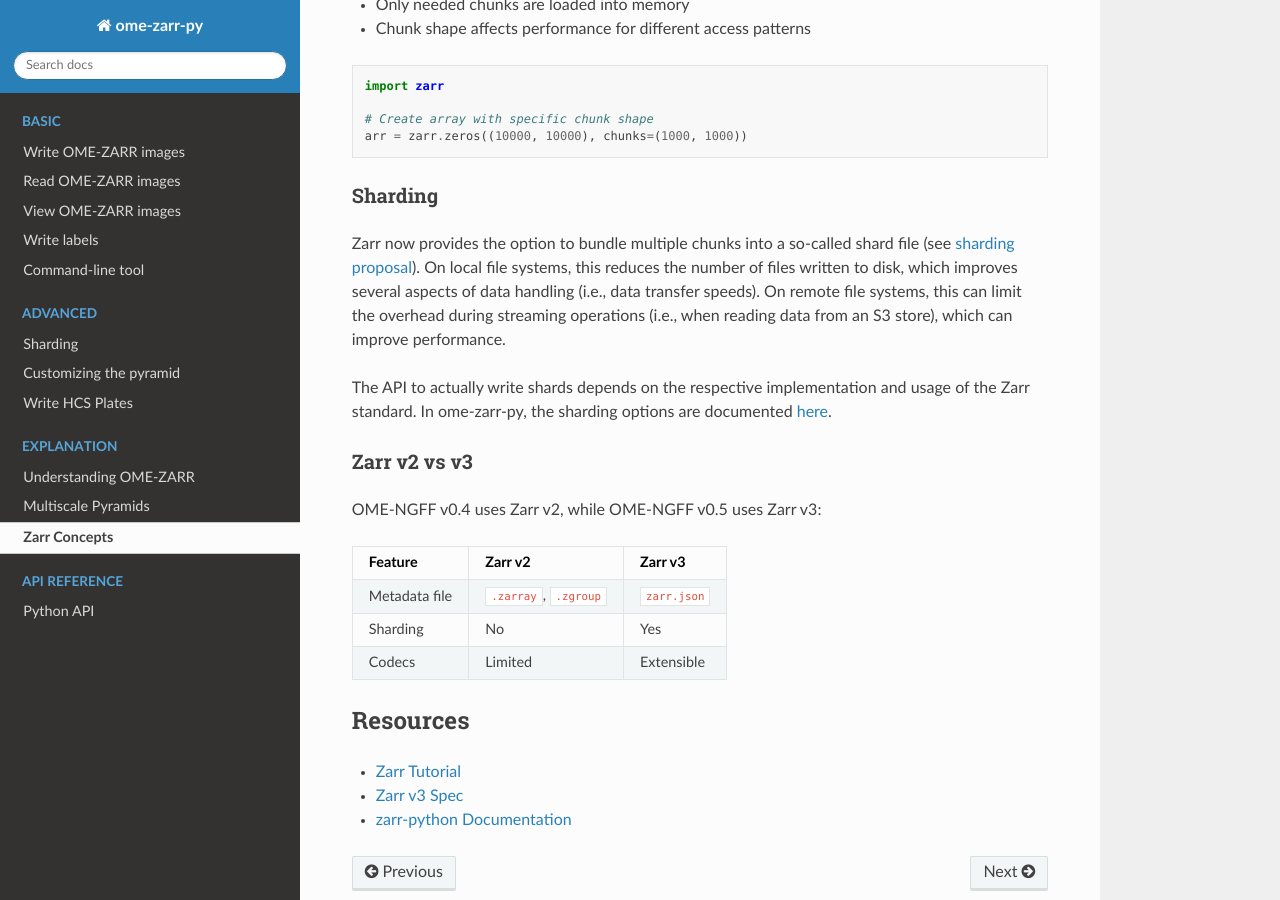
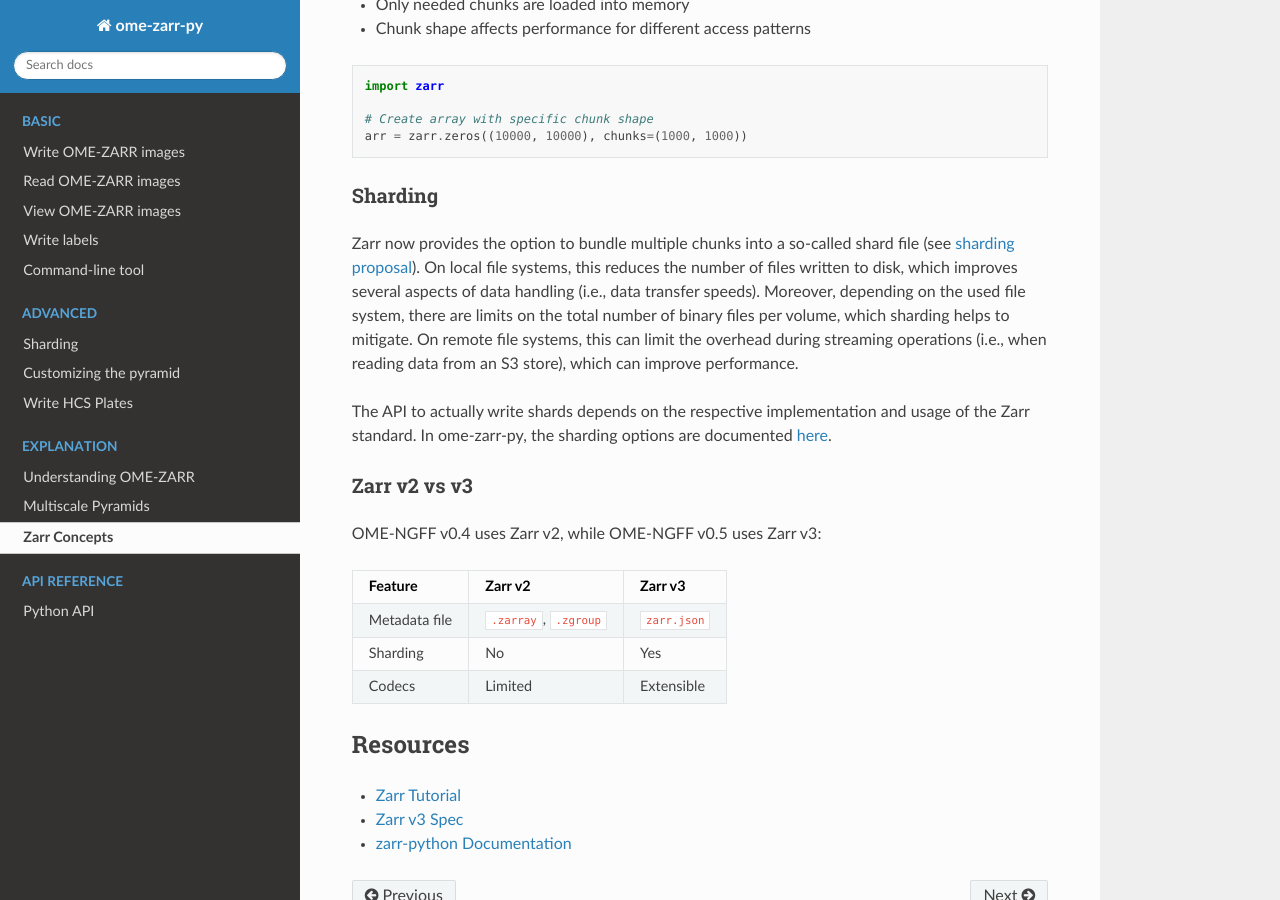
Before and after one commit to ome/ome-zarr-py, a Sphinx documentation site: the page built from docs/source/explanation/zarr_concepts.md, in a window 1280 px wide and 900 px high, scrolled down 805 px. Built offline with Sphinx 7.4.7 and the Read the Docs theme 3.1.0, drawn with Linux system fonts in a browser that asks for light colours.

Commit message:
docs: add note on file number limit

```diff
--- a/docs/source/explanation/zarr_concepts.md
+++ b/docs/source/explanation/zarr_concepts.md
@@ -32,7 +32,7 @@ arr = zarr.zeros((10000, 10000), chunks=(1000, 1000))
 
 ### Sharding
 Zarr now provides the option to bundle multiple chunks into a so-called shard file (see [sharding proposal](https://zarr.dev/zeps/accepted/ZEP0002.html)).
-On local file systems, this reduces the number of files written to disk, which improves several aspects of data handling (i.e., data transfer speeds).
+On local file systems, this reduces the number of files written to disk, which improves several aspects of data handling (i.e., data transfer speeds). Moreover, depending on the used file system, there are limits on the total number of binary files per volume, which sharding helps to mitigate.
 On remote file systems, this can limit the overhead during streaming operations (i.e., when reading data from an S3 store), which can improve performance.
 
 The API to actually write shards depends on the respective implementation and usage of the Zarr standard.
```
